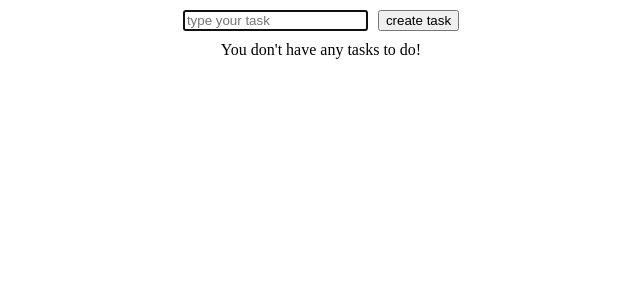
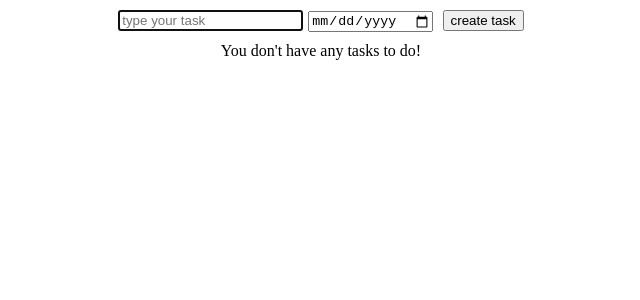
Before and after one commit to taotnpwaft/react-todo, a React (Create React App) app: page / in a window 1280 px wide. Shown: the top 300 px of the page, without its empty margins (319-959 px from the left). Built offline with nearby package versions, Linux system fonts and the light colour scheme.

Commit message:
task delete

```diff
--- a/src/App.css
+++ b/src/App.css
@@ -3,7 +3,9 @@ form, ul, #zeroTasks, #alert{
     margin-inline: auto;
     margin-top: 10px
 }
-
+#dateInput{
+    margin-left: 5px
+}
 #alert {
     color: orange;
     font-weight: bold;
--- a/src/components/form.js
+++ b/src/components/form.js
@@ -5,10 +5,11 @@ import '../App.css'
 export default function Form() {
 
     //task name and status (true if completed, false if not)
-    const [task, setTask] = useState(['', false])
+    const [task, setTask] = useState(['', false, null])
     //list of all tasks
     const [taskList, setTaskList] = useState([])
     const input = useRef()
+    const dateInput = useRef()
     const [showAlert, setShowAlert] = useState(false)
 
     useEffect(()=>{
@@ -30,11 +31,13 @@ export default function Form() {
     //it is also passed to TodoList component
     function changeStatus(task, index){
       setTaskList(taskList.map((a, i)=>{
-        if(i===index) return [task[0], !task[1]]
+        if(i===index) return [task[0], !task[1], task[2]]
         else return a
       }))
     }
 
+    //this function deletes a task
+    //it is also passed to TodoList component
     function deleteTask(task){
       setTaskList(taskList.filter(el=>el!==task))
     }
@@ -42,7 +45,9 @@ export default function Form() {
   return (
     <>
     <form action="" onSubmit={e=>handleSubmit(e)} >
-        <input ref={input} type="text" value={task[0]} placeholder='type your task' onChange={e=>setTask([e.target.value, false])}/>
+        <input ref={input} type="text" value={task[0]} placeholder='type your task' onChange={e=>setTask([e.target.value, false, dateInput.current.value])}/>
+
+        <input type="date" id='dateInput' ref={dateInput} />
 
         <button type='submit'>create task</button>
     </form>
--- a/src/components/todoList.js
+++ b/src/components/todoList.js
@@ -15,7 +15,7 @@ export default function TodoList(props) {
             <li key={i} style={a[1] === true ? completed : null }
               onClick={e=>props.fn(a, i)}
               title={a[1] === false ? 'mark as completed' : 'mark as uncompleted'}
-            >{a}</li>
+            >{a[0]} | {a[2]}</li>
             <span className='deleteBtn' title='delete this task'
             onClick={e=>props.del(a)}>delete</span>
             </div>)
```
